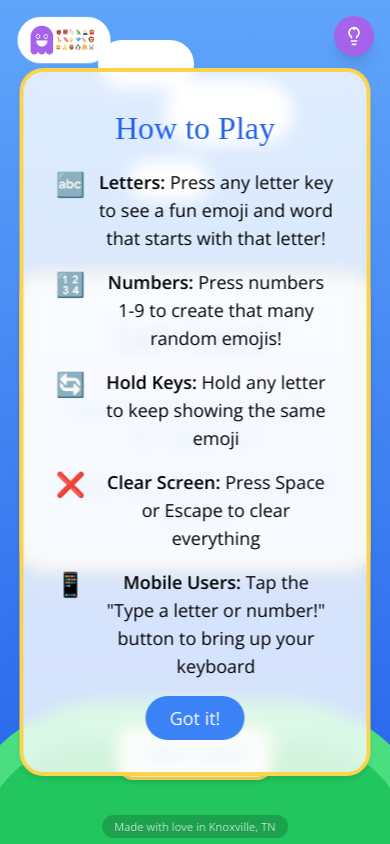
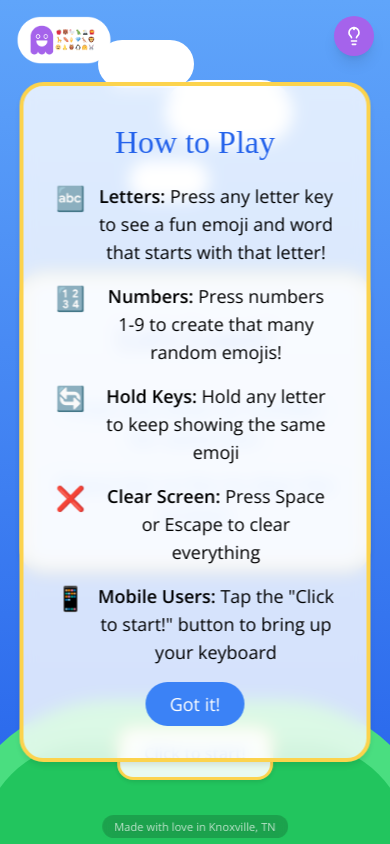
Before and after one commit to tommytomatoe/abcdemoji, a Nuxt app: page / in a window 390 px wide. Both pictures are taken after a click on the button "Show Instructions". Built offline with nearby package versions, Linux system fonts and the light colour scheme; a web font is replaced by a local one.

Commit message:
Update instructions text for mobile

```diff
--- a/components/game/GameInstructions.vue
+++ b/components/game/GameInstructions.vue
@@ -55,7 +55,7 @@
 
             <div class="flex items-start space-x-3">
               <span class="text-2xl">📱</span>
-              <p><strong>Mobile Users:</strong> Tap the "Type a letter or number!" button to bring up your keyboard</p>
+              <p><strong>Mobile Users:</strong> Tap the "Click to start!" button to bring up your keyboard</p>
             </div>
 
             <div class="mt-6 text-center">
```
